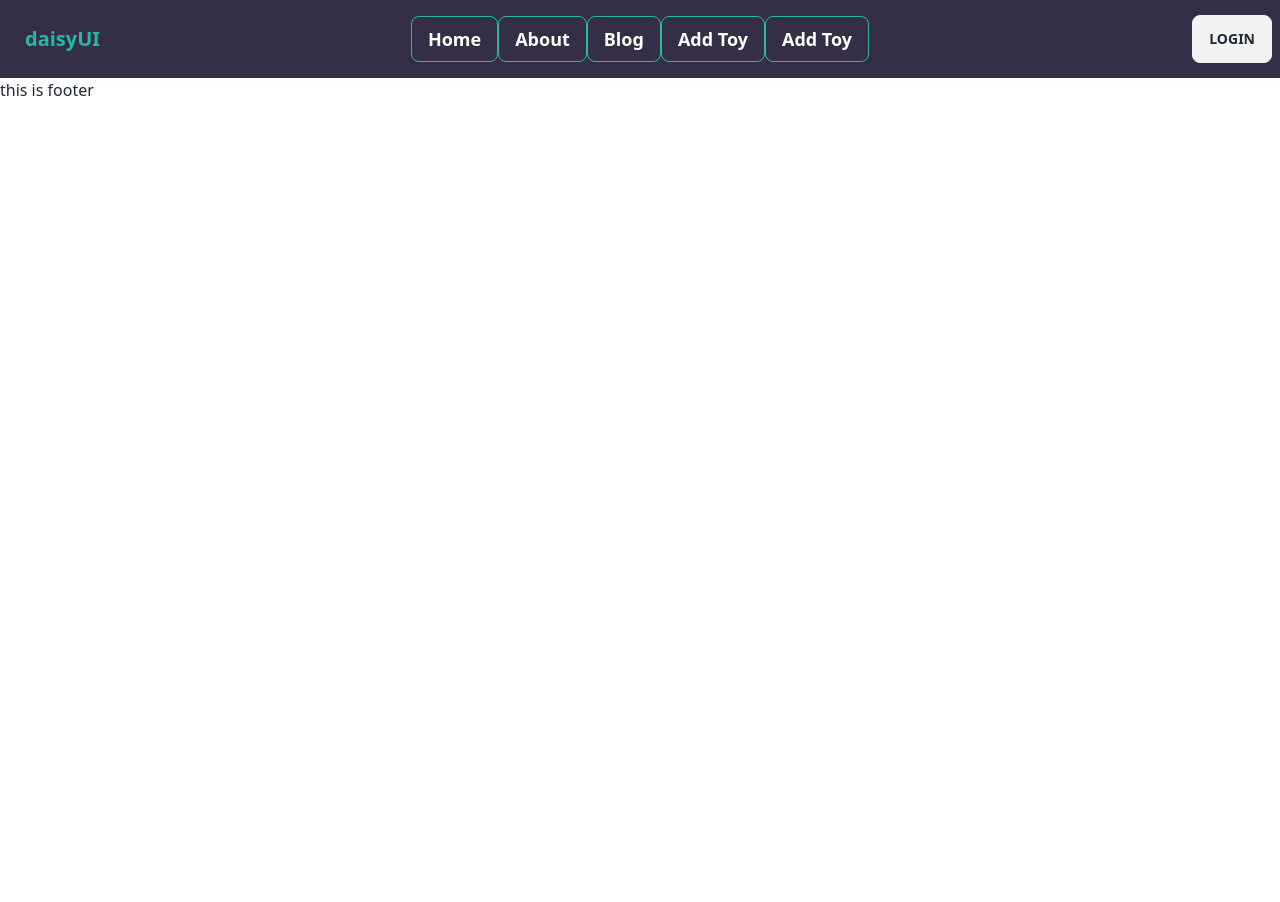
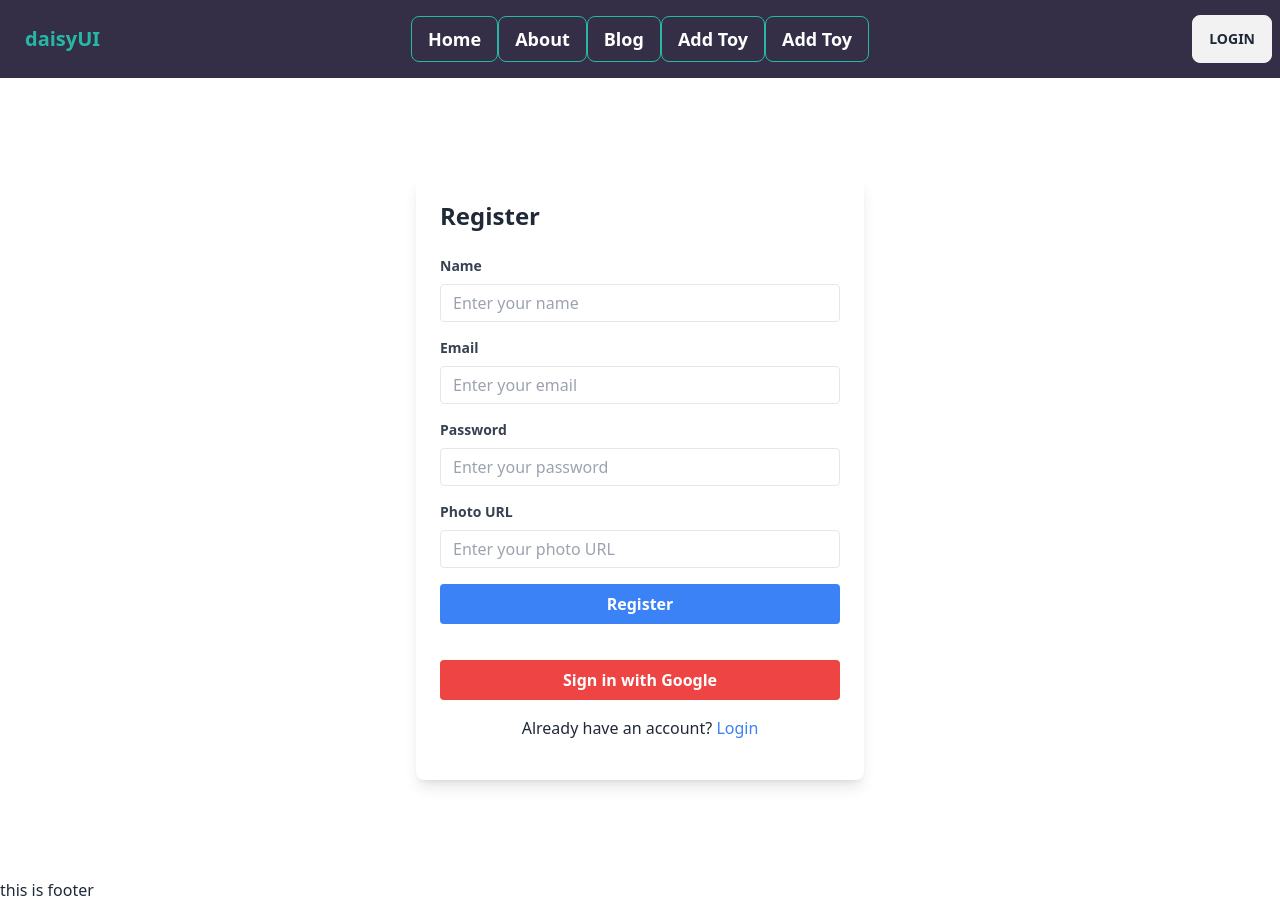
Before and after one commit to dev-nirob1/toy-store-client, a React (Vite) app: page /register in a window 1280 px wide. Before the commit the page ends 800 px from the top, so only its background shows below. Built offline with nearby package versions, Linux system fonts and the light colour scheme.

Commit message:
login and ragistration page design complete

```diff
--- a/src/Pages/Login/Login.jsx
+++ b/src/Pages/Login/Login.jsx
@@ -1,3 +1,4 @@
+import { Link } from "react-router-dom";
 
 const Login = () => {
     const handleLogin = event => {
@@ -8,37 +9,59 @@ const Login = () => {
         console.log(email, password)
     }
     return (
-        <div className="w-full md:w-1/2 bg-white bg-opacity-90 p-8 rounded-md shadow-md">
-            <h1 className="text-2xl font-semibold mb-4">Login</h1>
-            <form className="space-y-4">
+        <div className="flex h-screen bg-gradient-to-r from-gray-500 to-gray-800">
+            <div className="m-auto md:w-1/3">
+                <div className="bg-white px-8 py-6 rounded shadow-md">
+                    <h2 className="text-center text-2xl font-bold mb-6">Login</h2>
+                    <form onSubmit={handleLogin}>
+                        <div className="mb-4">
+                            <label
+                                className="block text-gray-700 text-sm font-bold mb-2"
+                                htmlFor="email"
+                            >
+                                Email
+                            </label>
                             <input
+                                className="shadow appearance-none border rounded w-full py-2 px-3 text-gray-700 leading-tight focus:outline-none focus:shadow-outline"
+                                name="email"
+                                id="email"
                                 type="email"
-                    className="w-full px-4 py-2 border rounded-md focus:outline-none focus:ring focus:border-blue-300"
-                    placeholder="Email"
+                                placeholder="Enter your email"
                             />
+                        </div>
+                        <div className="mb-6">
+                            <label
+                                className="block text-gray-700 text-sm font-bold mb-2"
+                                htmlFor="password"
+                            >
+                                Password
+                            </label>
                             <input
+                                className="shadow appearance-none border round5ed w-full py-2 px-3 text-gray-700 leading-tight focus:outline-none focus:shadow-outline"
+                                name="password"
+                                id="password"
                                 type="password"
-                    className="w-full px-4 py-2 border rounded-md focus:outline-none focus:ring focus:border-blue-300"
-                    placeholder="Password"
+                                placeholder="Enter your password"
                             />
+                        </div>
+                        <input type="submit" className="bg-blue-500 hover:bg-blue-700 text-white font-semibold py-2 px-4 rounded focus:outline-none btn-block focus:shadow-outline" value="Login" />
                     <button
-                    type="submit"
-                    className="w-full bg-blue-500 text-white py-2 rounded-md hover:bg-blue-600 focus:outline-none focus:ring"
-                >
-                    Login
-                </button>
-            </form>
-            <div className="mt-4 text-center">
-                <a href="#" className="text-blue-500 underline">
-                    Don't have an account? Register here.
-                </a>
-            </div>
-            <div className="mt-4 text-center">
-                <button
-                    className="bg-red-600 text-white py-2 px-4 rounded-md hover:bg-red-700 focus:outline-none focus:ring"
+                        className="bg-red-500 hover:bg-red-700 text-white font-semibold py-2 px-4 rounded focus:outline-none btn-block focus:shadow-outline mt-5"
+                        type="button"
                     >
                         Sign in with Google
                     </button>
+                    </form>
+                    <div className="text-center mt-4">
+                    <span>Don`t have an account? <Link className="text-blue-500" to="/register">Register</Link></span>
+                        {/* <Link
+                            to="/register"
+                            className="inline-block align-baseline font-bold text-sm text-blue-500 hover:text-blue-800"
+                        >
+                            Create an account
+                        </Link> */}
+                    </div>
+                </div>
             </div>
         </div>
 
--- a/src/Pages/Register/Register.jsx
+++ b/src/Pages/Register/Register.jsx
@@ -1,8 +1,101 @@
+import { Link } from "react-router-dom";
 
 const Register = () => {
+    const handleRegister = event => {
+        event.preventDefault()
+        const form = event.target;
+        const name = form.name.value;
+        const email = form.email.value;
+        const password = form.password.value;
+        const photoUrl = form.photoUrl.value;
+        console.log(name, email, password, photoUrl)
+    }
     return (
-        <div>
+        <div className="flex justify-center items-center h-screen">
+            <div className="max-w-md w-full bg-white p-6 shadow-lg rounded-lg">
+                <h2 className="text-2xl font-bold mb-6">Register</h2>
+                <form onSubmit={handleRegister}>
+                    <div className="mb-4">
+                        <label className="block text-gray-700 text-sm font-bold mb-2" htmlFor="name">
+                            Name
+                        </label>
+                        <input
+                            className="appearance-none border rounded w-full py-2 px-3 text-gray-700 leading-tight focus:outline-none focus:shadow-outline"
+                            name="name"
+                            type="text"
+                            placeholder="Enter your name"
+                        />
+                    </div>
+                    <div className="mb-4">
+                        <label className="block text-gray-700 text-sm font-bold mb-2" htmlFor="email">
+                            Email
+                        </label>
+                        <input
+                            className="appearance-none border rounded w-full py-2 px-3 text-gray-700 leading-tight focus:outline-none focus:shadow-outline"
+                            name="email"
+                            type="email"
+                            placeholder="Enter your email"
 
+                        />
+                    </div>
+                    <div className="mb-4">
+                        <label className="block text-gray-700 text-sm font-bold mb-2" htmlFor="password">
+                            Password
+                        </label>
+                        <input
+                            className="appearance-none border rounded w-full py-2 px-3 text-gray-700 leading-tight focus:outline-none focus:shadow-outline"
+                            name="password"
+                            type="password"
+                            placeholder="Enter your password"
+
+                        />
+                    </div>
+                    <div className="mb-4">
+                        <label className="block text-gray-700 text-sm font-bold mb-2" htmlFor="photoURL">
+                            Photo URL
+                        </label>
+                        <input
+                            className="appearance-none border rounded w-full py-2 px-3 text-gray-700 leading-tight focus:outline-none focus:shadow-outline"
+                            id="photoURL"
+                            name="photoUrl"
+                            type="text"
+                            placeholder="Enter your photo URL"
+
+                        />
+                    </div>
+                    <input type="submit"
+                        className="bg-blue-500 hover:bg-blue-700 text-white font-bold py-2 px-4 rounded focus:outline-none focus:shadow-outline btn-block"
+                        value="Register"
+                    />
+                    <div className="mt-4 text-center">
+                        <button
+                            className="bg-red-500 hover:bg-red-700 text-white font-semibold py-2 px-4 rounded focus:outline-none btn-block focus:shadow-outline mt-5"
+                            type="button"
+                        >
+                            Sign in with Google
+                        </button>
+                        {/* <span>Or register with: </span>
+                    <button className="bg-red-500 hover:bg-red-700 text-white font-bold py-2 px-4 mx-2 rounded focus:outline-none focus:shadow-outline">
+                        Google
+                    </button> */}
+                    </div>
+                </form>
+                <div className="mt-4 text-center">
+                    <span>Already have an account? <Link className="text-blue-500" to="/login">Login</Link></span>
+                </div>
+                <div className="mt-4 text-center">
+                    {/* <button
+                        className="bg-red-500 hover:bg-red-700 text-white font-semibold py-2 px-4 rounded focus:outline-none btn-block focus:shadow-outline mt-5"
+                        type="button"
+                    >
+                        Sign in with Google
+                    </button> */}
+                    {/* <span>Or register with: </span>
+                    <button className="bg-red-500 hover:bg-red-700 text-white font-bold py-2 px-4 mx-2 rounded focus:outline-none focus:shadow-outline">
+                        Google
+                    </button> */}
+                </div>
+            </div>
         </div>
     );
 };
```
Lines whose indentation alone changed are shown as unchanged.
